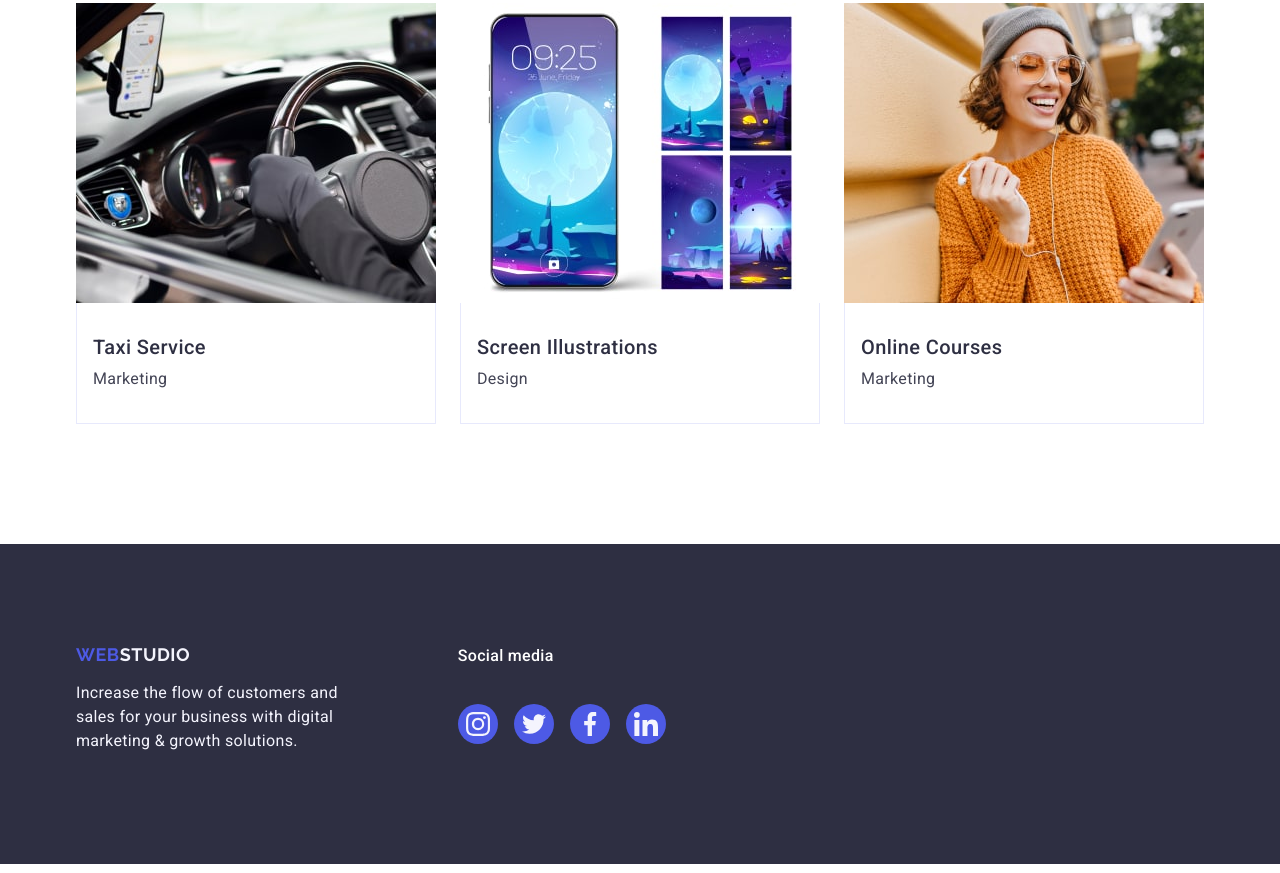
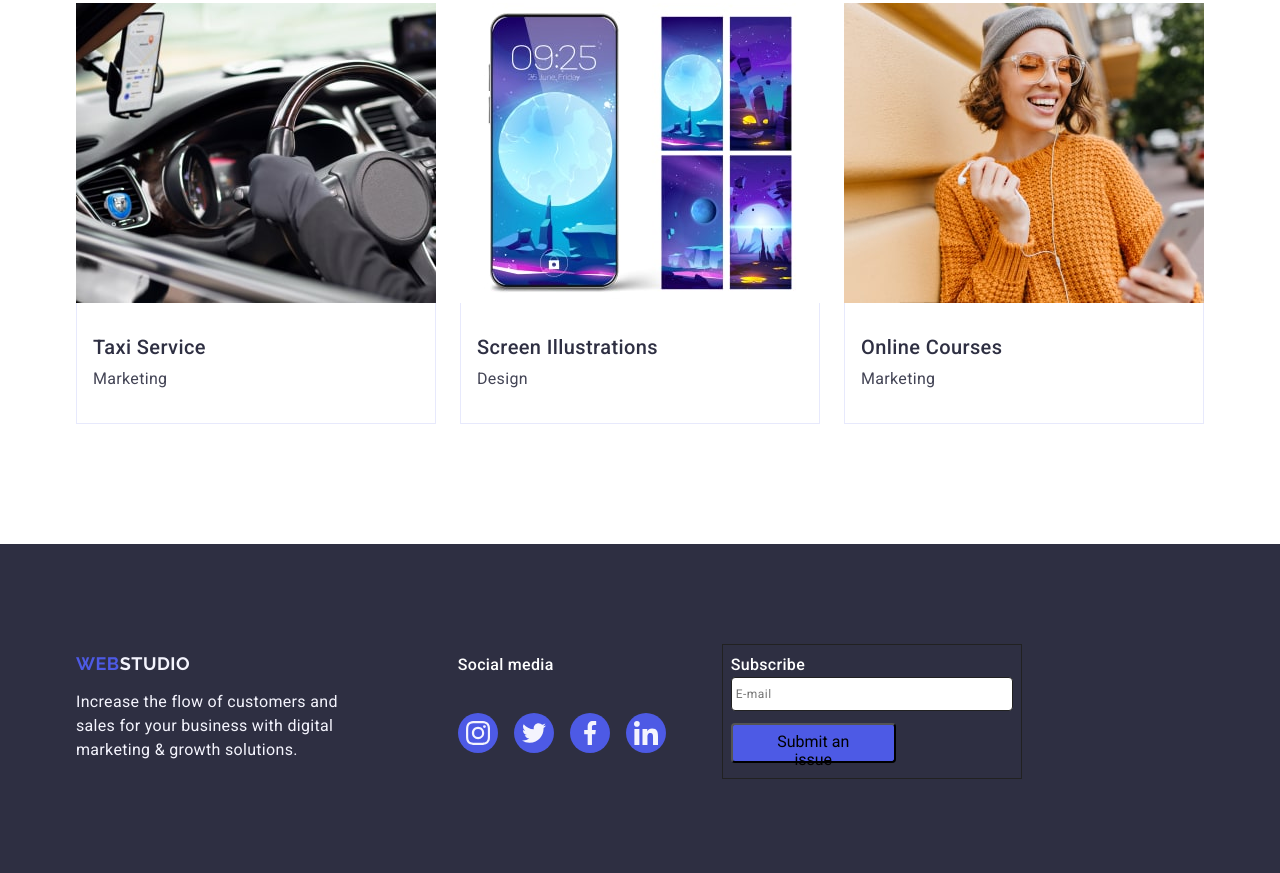
Before and after one commit to Anna-Mikhailik/goit-markup-hw-04, a plain HTML site: page index.html in a window 1280 px wide. Shown: the part 2777-3650 px from the top of the page. Drawn offline with nearby package versions, Linux system fonts and the light colour scheme.

Commit message:
copy to new pjkt

```diff
--- a/css/style.css
+++ b/css/style.css
@@ -606,4 +606,92 @@ button {
   transform: scale(1.2);
 }
 
+
+
+
+
+
+
+
+input,
+textarea,
+button {
+  font-family: inherit;
+  line-height: inherit;
+}
+
+.form {
+  display: flex;
+  flex-direction: column;
+  gap: 12px;
+  padding: 8px;
+  border: 1px solid #212121;
+  max-width: 300px;
+}
+
+.form-button {
+  align-self: flex-start;
+  background-color: #4d5ae5;
+  border-radius: 4px;
+padding: 8px 24px;
+width: 165px;
+height: 40px;
+}
+
+.form-input {
+  padding: 4px;
+  color: #212121;
+  border: 1px solid #212121;
+  border-radius: 4px;
+
+}
+.form-label{
+    display:flex;
+    Flex-direction:column;
+
+}
 /*-------------------footer---------------------*/
+/*--------------------cередина блока from-------*/
+
+
+
+.footer-form {
+  width: 453px;
+  height: 80px;
+  justify-content: center;
+  flex-direction: column;
+
+}
+
+.form-label {
+  font-family: "Roboto", sans-serif;
+font-weight: 500;
+font-size: 16px;
+
+/* line-height: 24px; */
+line-height: 150%;
+letter-spacing: 0.02em;
+color: #fff;
+
+
+}
+
+
+.footer-form {
+
+}
+
+.footer-form-button {
+
+}
+
+input {
+  font-family: "Roboto", sans-serif;
+  font-weight: 400;
+  font-size: 12px;
+
+  /* line-height: 24px; */
+  line-height: 200%;
+  letter-spacing: 0.04em;
+  color: #fff;
+}
--- a/index.html
+++ b/index.html
@@ -573,6 +573,25 @@
             </li>
           </ul>
         </div>
+
+
+
+
+
+
+        <div class="footer-form">
+          <form class="form" name="issue_report_form" autocomplete="off">
+            <label class="form-label">
+              Subscribe
+              <input class="form-input" type="text" name="username"
+              placeholder="E-mail"/>
+            </label>
+            <div footer-form-button>
+            <button class="form-button" type="submit">Submit an issue</button>
+            </div>
+          </form>
+        </div>
+
       </div>
     </footer>
   </body>
```
